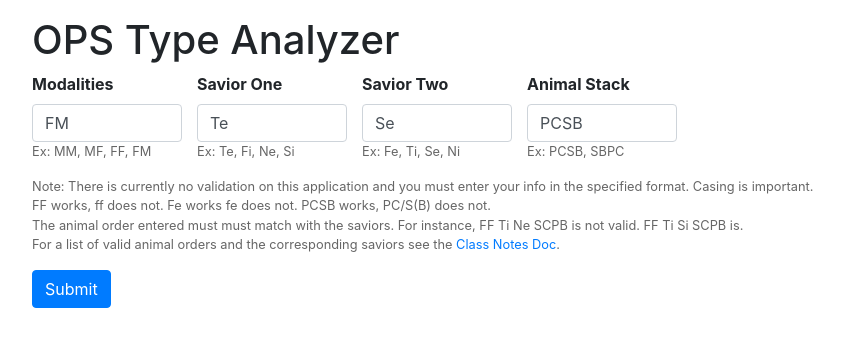
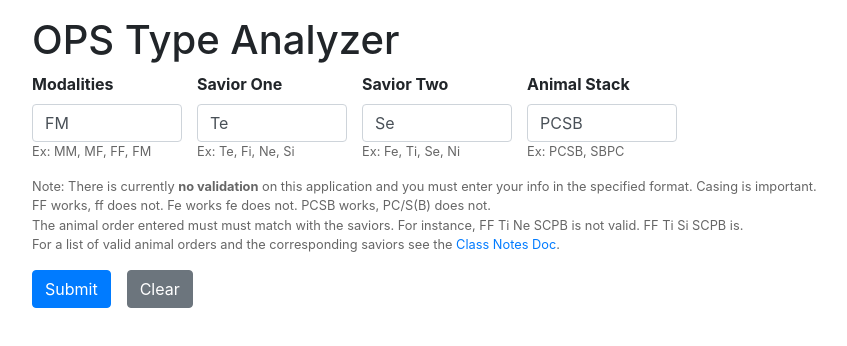
Before and after one commit to RobertHosler/ops-type-points, an Angular app: page / in a window 1280 px wide. Shown: the top 346 px of the page, without its empty margins (53-900 px from the left). Built offline with nearby package versions, Linux system fonts and the light colour scheme.

Commit message:
Clear button

```diff
--- a/src/app/app.component.html
+++ b/src/app/app.component.html
@@ -48,7 +48,7 @@
       </div>
     </div>
     <p class="help small">
-      Note: There is currently no validation on this application and you must enter your info in the specified format.  Casing is important.<br>
+      Note: There is currently <strong>no validation</strong> on this application and you must enter your info in the specified format.  Casing is important.<br>
       FF works, ff does not. Fe works fe does not. PCSB works, PC/S(B) does not.  <br>
       The animal order entered must must match with the saviors. For
       instance, FF Ti Ne SCPB is not valid.  FF Ti Si SCPB is.  <br>For a list of valid animal orders and the corresponding saviors see the <a
@@ -56,7 +56,8 @@
       target="_blank">Class Notes Doc</a>.
     </p>
     <div>
-      <button class="btn btn-primary" type="submit">Submit</button>
+      <button class="btn btn-primary mr-3" type="submit">Submit</button>
+      <button class="btn btn-secondary" type="button" (click)="onClear()">Clear</button>
     </div>
   </form>
 
--- a/src/app/app.component.ts
+++ b/src/app/app.component.ts
@@ -251,4 +251,11 @@ export class AppComponent {
     }
     return demon;
   }
+
+  onClear() {
+    this.modalityString = '';
+    this.s1String = '';
+    this.s2String = '';
+    this.animalString = '';
+  }
 }
```
